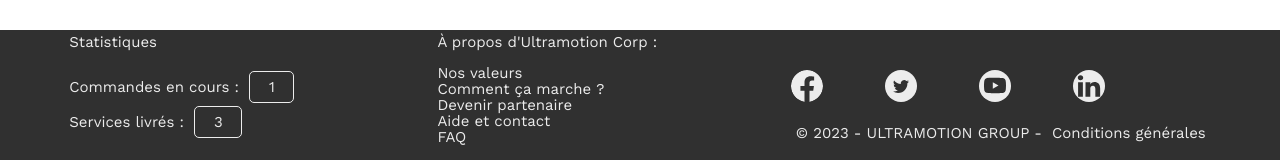
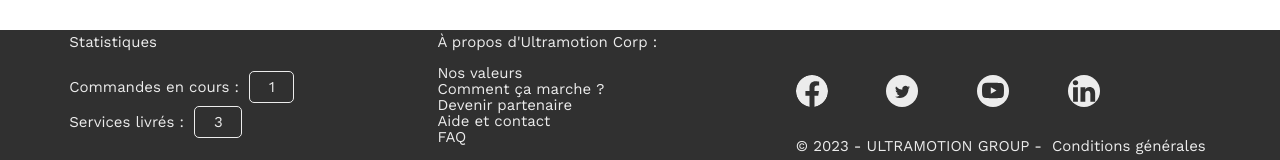
Before and after one commit to robinhotton/projet-fil-rouge_ib-formation, a React (Create React App) app: page / in a window 1280 px wide. Shown: the part 1550-1710 px from the top of the page. Built offline with nearby package versions, Linux system fonts and the light colour scheme; data requests are answered from the project's data file.

Commit message:
modifications de liens footer

```diff
--- a/src/commons/Footer/Footer.tsx
+++ b/src/commons/Footer/Footer.tsx
@@ -64,14 +64,22 @@ const Footer: React.FC = () => {
 
       <div className="EndFooter">
         <div className="Social">
-          <BsFacebook className="Facebook" href="https://www.facebook.com/" />
-          <div className="TwitterDiv">
-            <BsTwitter className="Twitter" href="https://www.twitter.com/" />
-          </div>
-          <div className="YoutubeDiv">
-            <BsYoutube className="Youtube" href="https://www.youtube.com/" />
-          </div>
-          <BsLinkedin className="Linkedin" href="http://www.linkedin.com/" />
+          <a href="https://www.facebook.com/">
+            <BsFacebook className="Facebook" />
+          </a>
+          <a href="https://www.twitter.com/">
+            <div className="TwitterDiv">
+              <BsTwitter className="Twitter" />
+            </div>
+          </a>
+          <a href="https://www.youtube.com/">
+            <div className="YoutubeDiv">
+              <BsYoutube className="Youtube" />
+            </div>
+          </a>
+          <a href="http://www.linkedin.com/">
+            <BsLinkedin className="Linkedin" />
+          </a>
         </div>
         <p>
           © 2023 - ULTRAMOTION GROUP - <Link to="">Conditions générales</Link>
```
